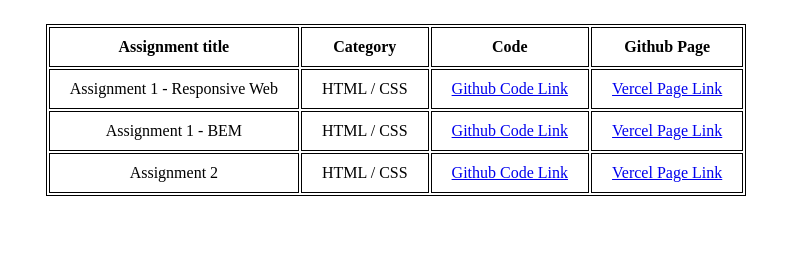
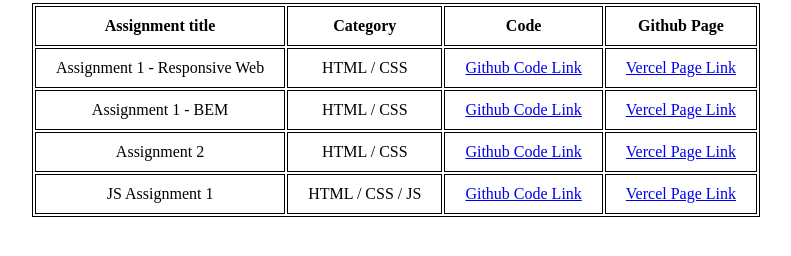
Before and after one commit to MingmarGyalzenSherpa/LF_assignment_table, a plain HTML site: page index.html in a window 1280 px wide. Shown: the part 302-558 px from the top of the page, without its empty margins (244-1035 px from the left). Drawn offline with Linux system fonts and the light colour scheme.

Commit message:
add js assignment

```diff
--- a/index.html
+++ b/index.html
@@ -79,6 +79,20 @@
             <a href="https://lf-assignment-2.vercel.app/">Vercel Page Link</a>
           </td>
         </tr>
+        <tr>
+          <td>JS Assignment 1</td>
+          <td>HTML / CSS / JS</td>
+          <td>
+            <a href="https://github.com/MingmarGyalzenSherpa/js-assignment-1"
+              >Github Code Link</a
+            >
+          </td>
+          <td>
+            <a href="https://js-assignment-1-lovat.vercel.app/"
+              >Vercel Page Link</a
+            >
+          </td>
+        </tr>
       </tbody>
     </table>
   </body>
```
